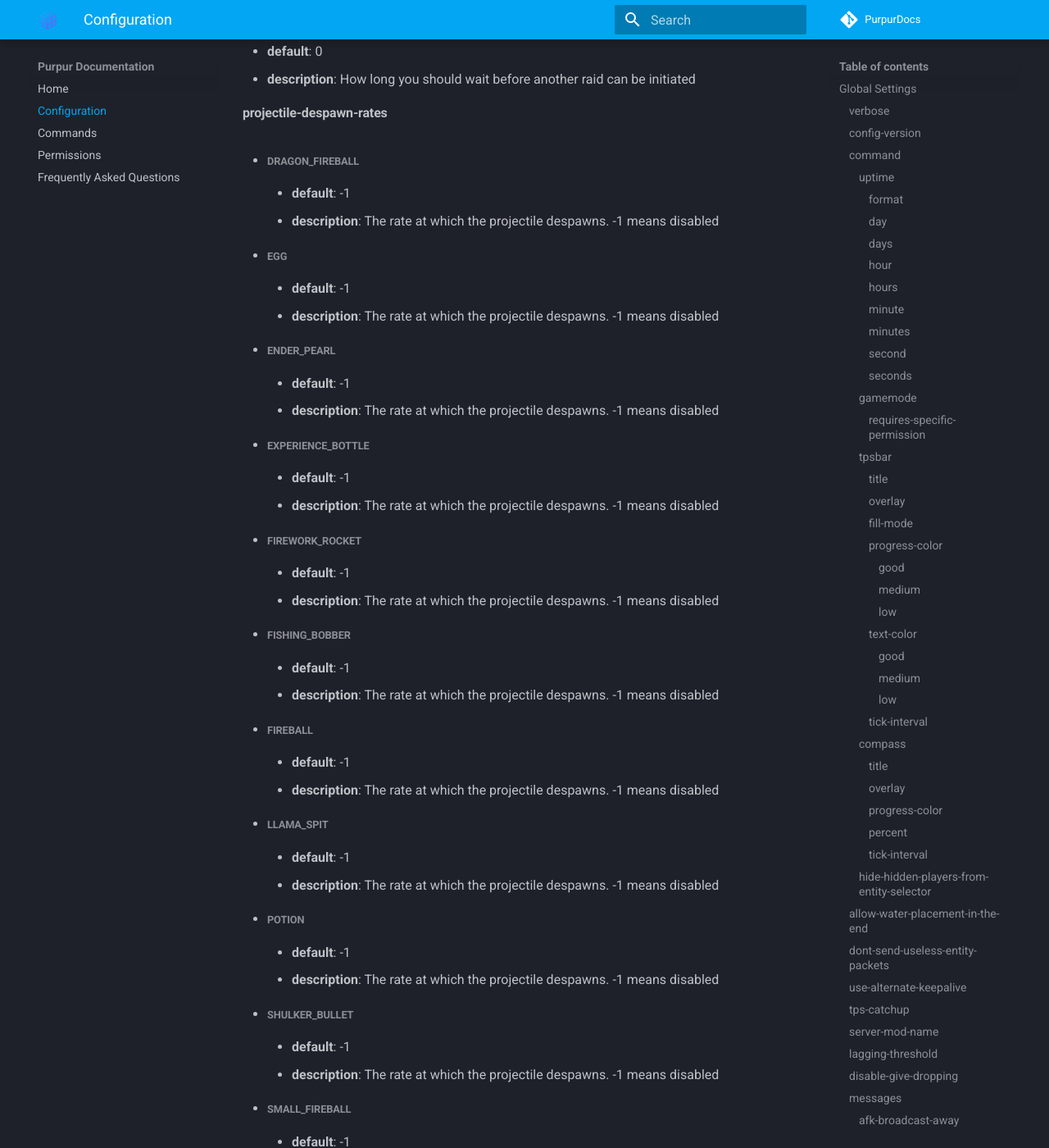
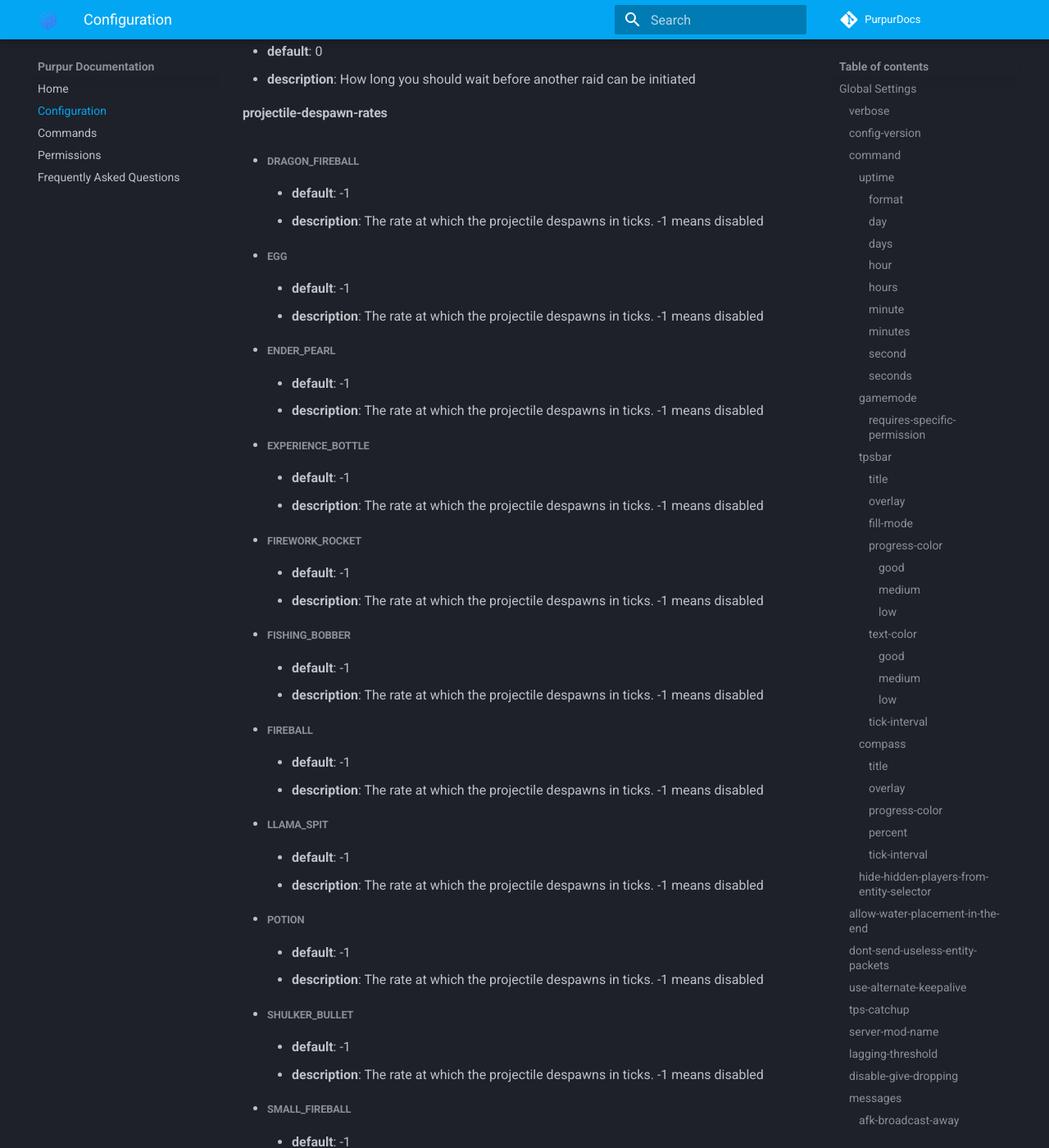
Before and after one commit to PurpurMC/PurpurDocs, an MkDocs documentation site: the page built from mkdocs/Configuration.md, in a window 1280 px wide and 1400 px high, scrolled down 107002 px. Shown: the whole window at 82% size. Built offline with MkDocs 1.6.1 and Material for MkDocs 9.7.7, drawn with Linux system fonts in a browser that asks for light colours; comment, search, counter and statistics services are not loaded; some of the changed text lies outside the part shown.

Commit message:
Clarified that projectile-despawn-rates are in ticks

```diff
--- a/mkdocs/Configuration.md
+++ b/mkdocs/Configuration.md
@@ -2605,43 +2605,43 @@ Requires the [`purpur.drop.spawners`](../Permissions#purpurdropspawners) and [`p
 #### projectile-despawn-rates
 * ##### dragon_fireball
     - **default**: -1
-    - **description**: The rate at which the projectile despawns. -1 means disabled
+    - **description**: The rate at which the projectile despawns in ticks. -1 means disabled
 * ##### egg
     - **default**: -1
-    - **description**: The rate at which the projectile despawns. -1 means disabled
+    - **description**: The rate at which the projectile despawns in ticks. -1 means disabled
 * ##### ender_pearl
     - **default**: -1
-    - **description**: The rate at which the projectile despawns. -1 means disabled
+    - **description**: The rate at which the projectile despawns in ticks. -1 means disabled
 * ##### experience_bottle
     - **default**: -1
-    - **description**: The rate at which the projectile despawns. -1 means disabled
+    - **description**: The rate at which the projectile despawns in ticks. -1 means disabled
 * ##### firework_rocket
     - **default**: -1
-    - **description**: The rate at which the projectile despawns. -1 means disabled
+    - **description**: The rate at which the projectile despawns in ticks. -1 means disabled
 * ##### fishing_bobber
     - **default**: -1
-    - **description**: The rate at which the projectile despawns. -1 means disabled
+    - **description**: The rate at which the projectile despawns in ticks. -1 means disabled
 * ##### fireball
     - **default**: -1
-    - **description**: The rate at which the projectile despawns. -1 means disabled
+    - **description**: The rate at which the projectile despawns in ticks. -1 means disabled
 * ##### llama_spit
     - **default**: -1
-    - **description**: The rate at which the projectile despawns. -1 means disabled
+    - **description**: The rate at which the projectile despawns in ticks. -1 means disabled
 * ##### potion
     - **default**: -1
-    - **description**: The rate at which the projectile despawns. -1 means disabled
+    - **description**: The rate at which the projectile despawns in ticks. -1 means disabled
 * ##### shulker_bullet
     - **default**: -1
-    - **description**: The rate at which the projectile despawns. -1 means disabled
+    - **description**: The rate at which the projectile despawns in ticks. -1 means disabled
 * ##### small_fireball
     - **default**: -1
-    - **description**: The rate at which the projectile despawns. -1 means disabled
+    - **description**: The rate at which the projectile despawns in ticks. -1 means disabled
 * ##### snowball
     - **default**: -1
-    - **description**: The rate at which the projectile despawns. -1 means disabled
+    - **description**: The rate at which the projectile despawns in ticks. -1 means disabled
 * ##### wither_skull
     - **default**: -1
-    - **description**: The rate at which the projectile despawns. -1 means disabled
+    - **description**: The rate at which the projectile despawns in ticks. -1 means disabled
 #### entities-can-use-portals
 - **default**: true
 - **description**: Set to false to stop entities from being able to use portals
```
